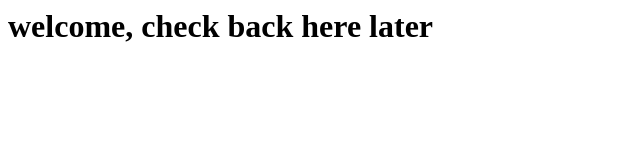
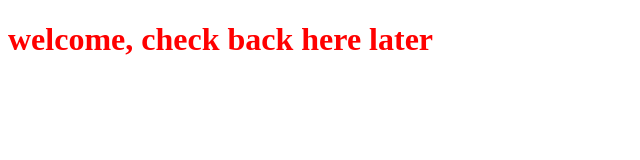
Before and after one commit to hewyfromnewy/hewyfromnewy.github.io, a plain HTML site: page index.html in a window 1280 px wide. Shown: the whole page, without its empty margins (0-640 px from the left). Drawn offline with Linux system fonts and the light colour scheme.

Commit message:
Linked Stylesheet

```diff
--- a/index.html
+++ b/index.html
@@ -1,4 +1,8 @@
-<html>
+<!DOCTYPE html>
+<head>
+  <title>Matthew Crawford</title>
+  <link rel="stylesheet" href="style.css">
+</head>
 
 <body>
   <h1>welcome, check back here later</h1>
--- /dev/null
+++ b/style.css
@@ -0,0 +1,3 @@
+h1 {
+    color: red;
+}
```
